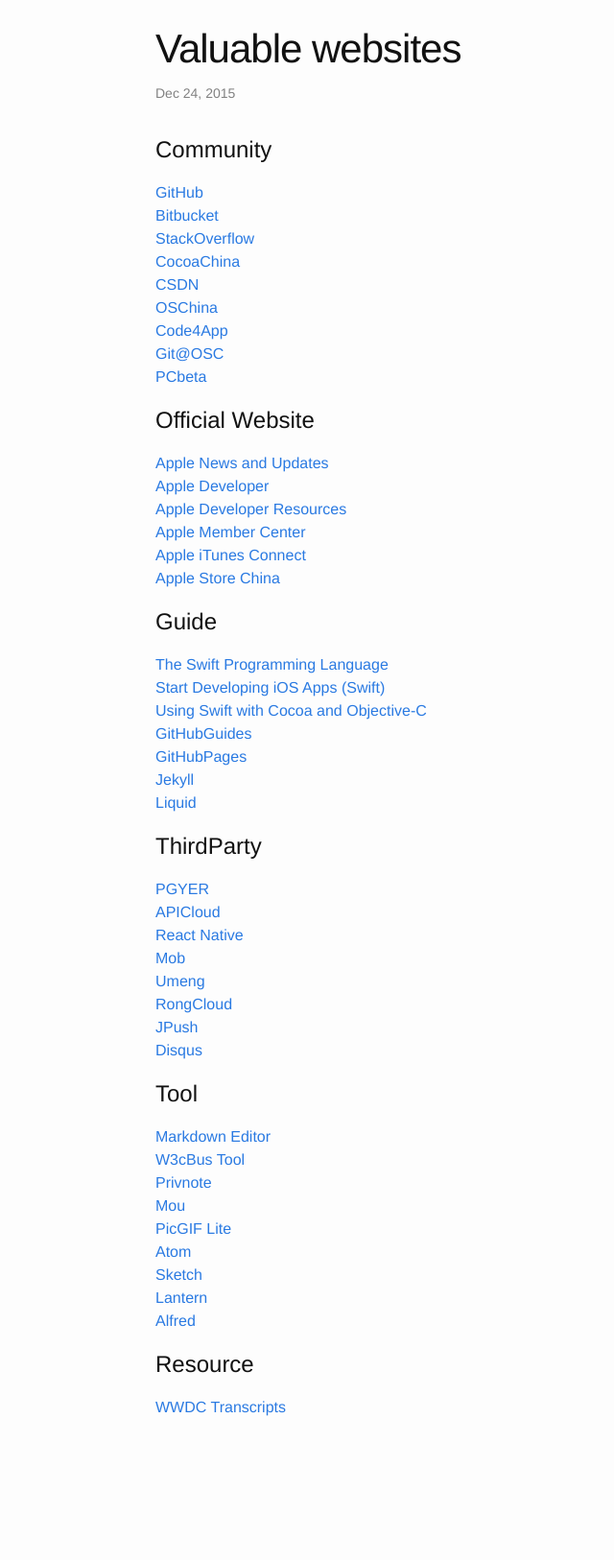
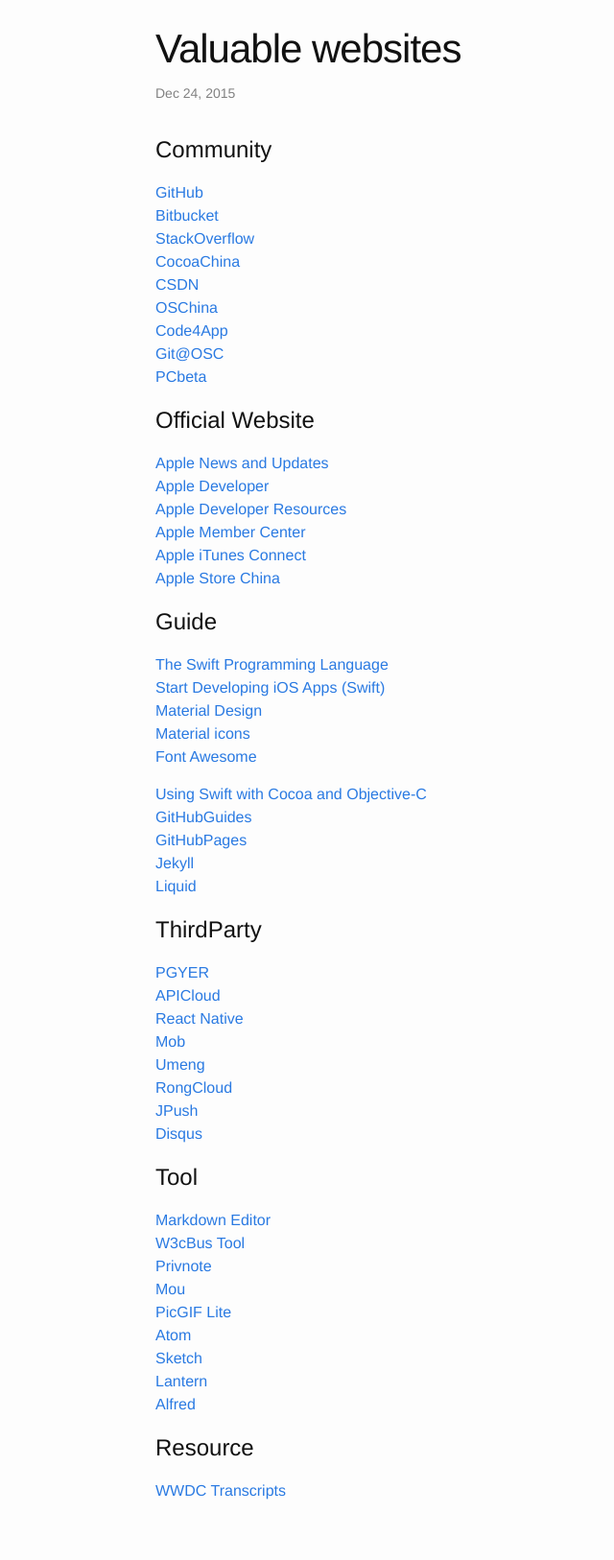
Before and after one commit to GeekRRK/GeekRRK.github.io, a Jekyll site: the page built from _posts/2015-12-24-Valuable websites.md, in a window 1280 px wide. Shown: the whole page at 96% size, without its empty margins (108-748 px from the left). Built offline with Jekyll 4.4.1, drawn with Linux system fonts in a browser that asks for light colours; Markdown is read by kramdown in place of the engine named in the settings; before the commit the page ends 1539 px from its top, so only the background shows below that.

Commit message:
Update Valuable websites

```diff
--- a/_posts/2015-12-24-Valuable websites.md
+++ b/_posts/2015-12-24-Valuable websites.md
@@ -25,6 +25,10 @@
 # Guide
 [The Swift Programming Language](https://developer.apple.com/library/ios/documentation/Swift/Conceptual/Swift_Programming_Language/index.html)
 [Start Developing iOS Apps (Swift)](https://developer.apple.com/library/ios/referencelibrary/GettingStarted/DevelopiOSAppsSwift/index.html)
+[Material Design](https://www.google.com/design/spec/material-design/introduction.html)
+[Material icons](https://design.google.com/icons/)
+[Font Awesome](https://fortawesome.github.io/Font-Awesome/)
+
 [Using Swift with Cocoa and Objective-C](https://developer.apple.com/library/ios/documentation/Swift/Conceptual/BuildingCocoaApps/index.html)
 [GitHubGuides](https://guides.github.com)
 [GitHubPages](https://pages.github.com)
```
Also changed, not shown: _posts/2015-12-15-Frequent commands.md (+1 -1 lines).
